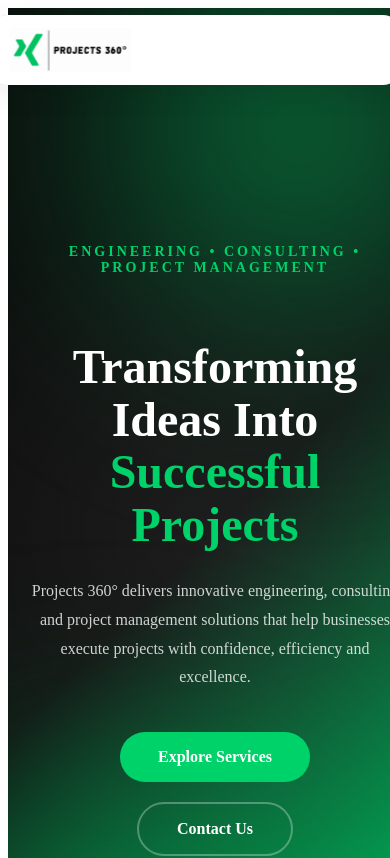
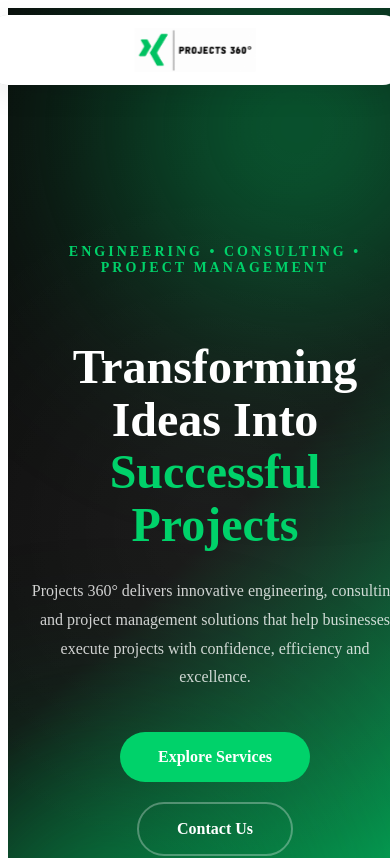
Before and after one commit to Shaikumar2005/Projects-360, a React (Vite) app: page / in a window 390 px wide. Shown: the top 858 px of the page. Built offline with nearby package versions, Linux system fonts and the light colour scheme.

Commit message:
deploy style mobile

```diff
--- a/src/components/Navbar/Navbar.css
+++ b/src/components/Navbar/Navbar.css
@@ -187,23 +187,31 @@
 @media(max-width:768px){
 
     .navbar{
-        height: 70px;
+        width:95%;
+        height:70px;
+
+        left:50%;
+        transform:translateX(-50%);
+
+        justify-content:center;
+        padding:0 20px;
     }
 
-    .navbar ul{
-        display: none;
-        color: white;
-    }
-
-    .quote-btn{
-        display: none;
+    .nav-logo{
+        justify-content:center;
     }
 
     .nav-logo img{
-        height: 45px;
+        height:45px;
     }
 
     .company-name h2{
-        font-size: 16px;
+        font-size:18px;
+        font-weight:800;
+    }
+
+    .navbar ul,
+    .quote-btn{
+        display:none;
     }
 }
```
